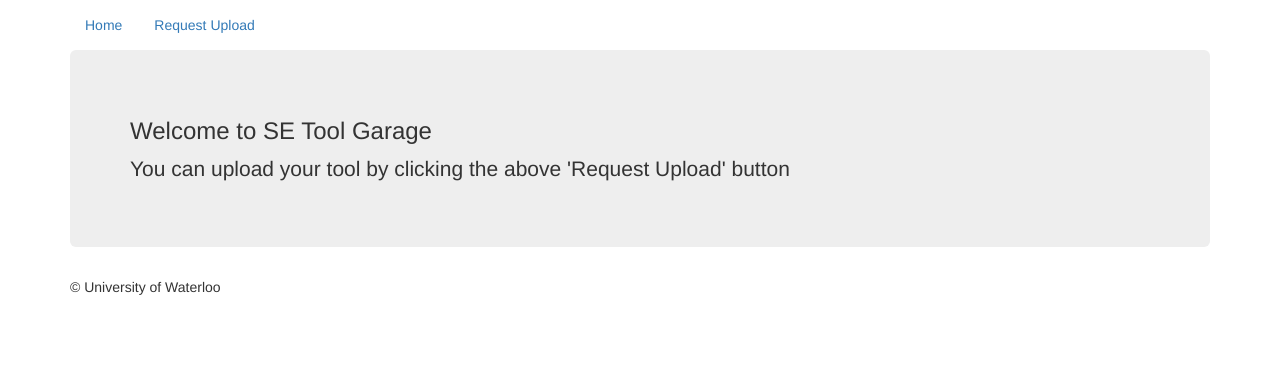
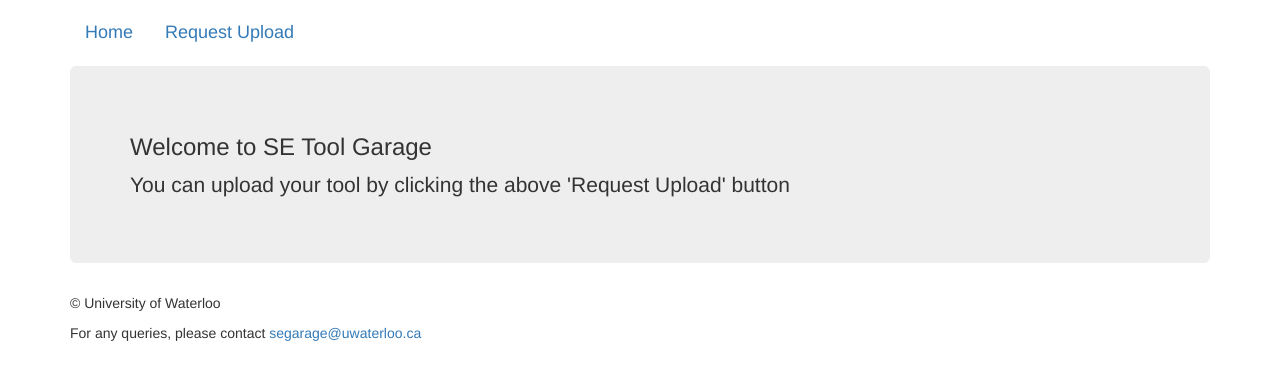
Before and after one commit to Laksh47/segarage, a Flask app: page / in a window 1280 px wide. Shown: the top 380 px of the page. Run offline with Flask 2, Linux system fonts and the light colour scheme; some libraries are stand-ins or nearby versions.

Commit message:
css minor changes

```diff
--- a/app/static/styles/base.css
+++ b/app/static/styles/base.css
@@ -1,4 +1,10 @@
 /* Bootstrap styles overridden here */
+
+.nav.nav-pills.pull-left {
+  font-size: 18px;
+  margin: 5px 0;
+}
+
 label {
 	font-size: 20px;
 	font-weight: 400;
--- a/app/templates/base.html
+++ b/app/templates/base.html
@@ -40,7 +40,7 @@
         </div>
 
         <footer class="footer">
-            <p>&copy; University of Waterloo</p>
+            <p>&copy; University of Waterloo</p> For any queries, please contact <a href="mailto:segarage@uwaterloo.ca"> segarage@uwaterloo.ca </a>
         </footer>
       </div>
     </body>
```
